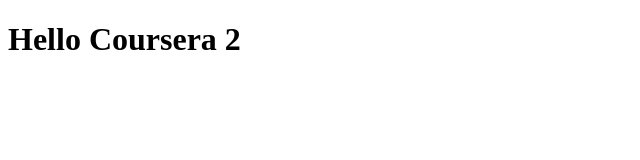
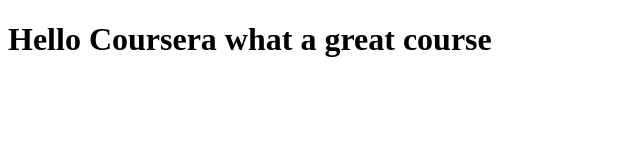
Before and after one commit to whaubner/coursera-test, a plain HTML site: page index.html in a window 1280 px wide. Shown: the whole page, without its empty margins (0-640 px from the left). Drawn offline with Linux system fonts and the light colour scheme.

Commit message:
updated version

```diff
--- a/index.html
+++ b/index.html
@@ -4,7 +4,7 @@
   <title> Hello Coursera</</title>
   </head>
   <body>
-    <h1> Hello Coursera 2</h1>
+    <h1> Hello Coursera  what a great course</h1>
   </body>
 
 </html>
```
